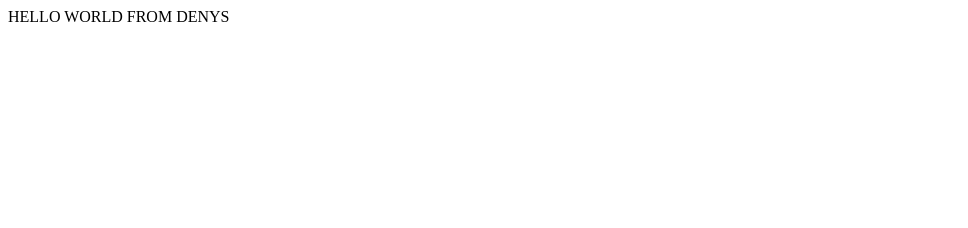
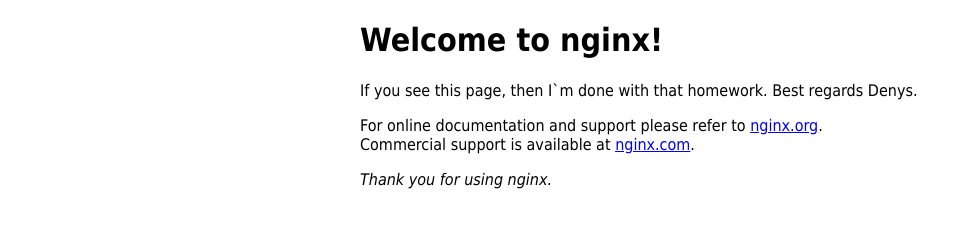
Before and after one commit to DenysVetriak/ITEA-DevOps, a plain HTML site: page index.html in a window 1280 px wide. Shown: the whole page, without its empty margins (0-968 px from the left). Drawn offline with Linux system fonts and the light colour scheme.

Commit message:
Modified index-html

```diff
--- a/index.html
+++ b/index.html
@@ -1 +1,24 @@
-<p>HELLO WORLD FROM DENYS</p>
+<!DOCTYPE html>
+<html>
+<head>
+<title>Welcome to nginx!</title>
+<style>
+    body {
+        width: 35em;
+        margin: 0 auto;
+        font-family: Tahoma, Verdana, Arial, sans-serif;
+    }
+</style>
+</head>
+<body>
+<h1>Welcome to nginx!</h1>
+<p>If you see this page, then I`m done with that homework. Best regards Denys.</p>
+
+<p>For online documentation and support please refer to
+<a href="http://nginx.org/">nginx.org</a>.<br/>
+Commercial support is available at
+<a href="http://nginx.com/">nginx.com</a>.</p>
+
+<p><em>Thank you for using nginx.</em></p>
+</body>
+</html>
```
